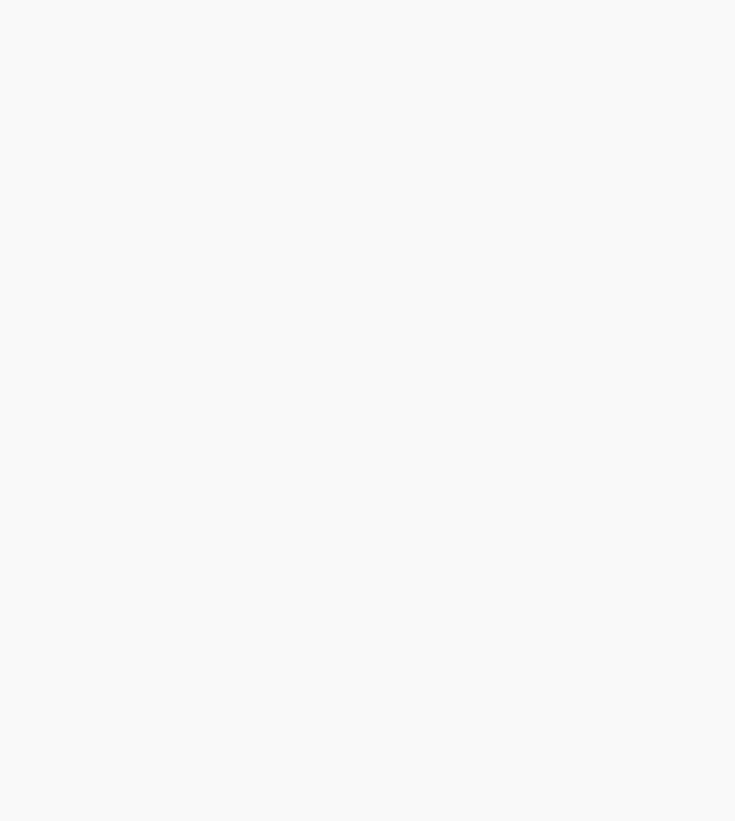
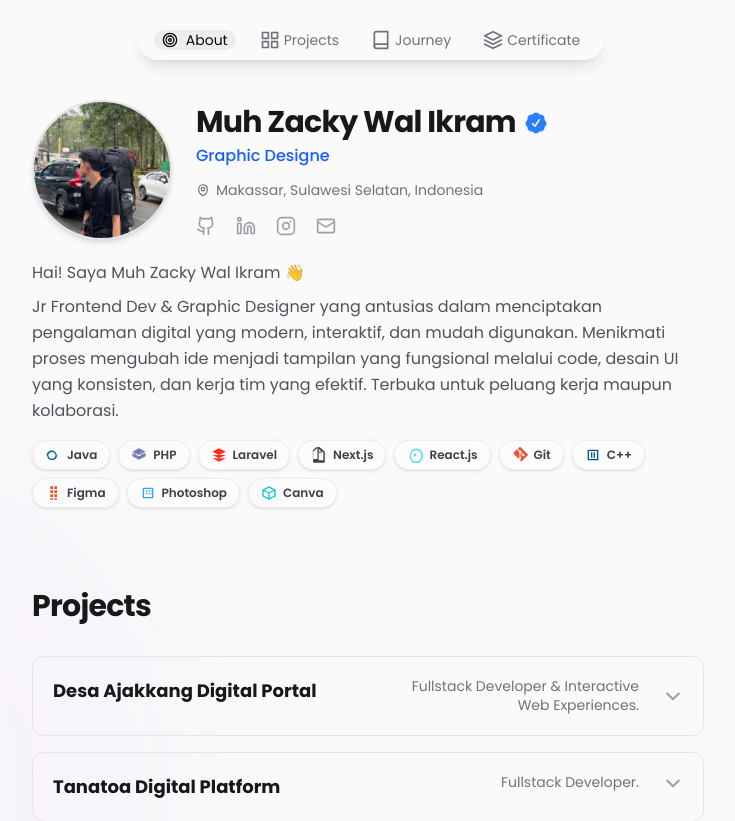
Before and after one commit to Muhzky/porto-z, a Next.js app: page / in a window 1280 px wide. Shown: the top 821 px of the page, without its empty margins (269-1004 px from the left). Before the commit the page ends 800 px from the top, so only its background shows below. Built offline with nearby package versions, Linux system fonts and the light colour scheme.

Commit message:
off dark mode

```diff
--- a/app/layout.tsx
+++ b/app/layout.tsx
@@ -1,6 +1,6 @@
 import type { Metadata } from "next";
 import { Poppins, Geist_Mono } from "next/font/google";
-// import { Providers } from "./providers";
+import { Providers } from "./providers";
 import "./globals.css";
 
 const poppins = Poppins({
@@ -31,9 +31,7 @@ export default function RootLayout({
       className={`${poppins.variable} ${geistMono.variable}`}
     >
       <body className="min-h-screen flex flex-col antialiased">
-        {/* <Providers>
-          {children}
-        </Providers> */}
+        <Providers>{children}</Providers>
       </body>
     </html>
   );
--- a/app/providers.tsx
+++ b/app/providers.tsx
@@ -8,7 +8,7 @@ export function Providers({
   children: React.ReactNode;
 }) {
   return (
-    <ThemeProvider attribute="class" defaultTheme="dark" enableSystem>
+    <ThemeProvider attribute="class" defaultTheme="light" enableSystem={false}>
       {children}
     </ThemeProvider>
   );
```
